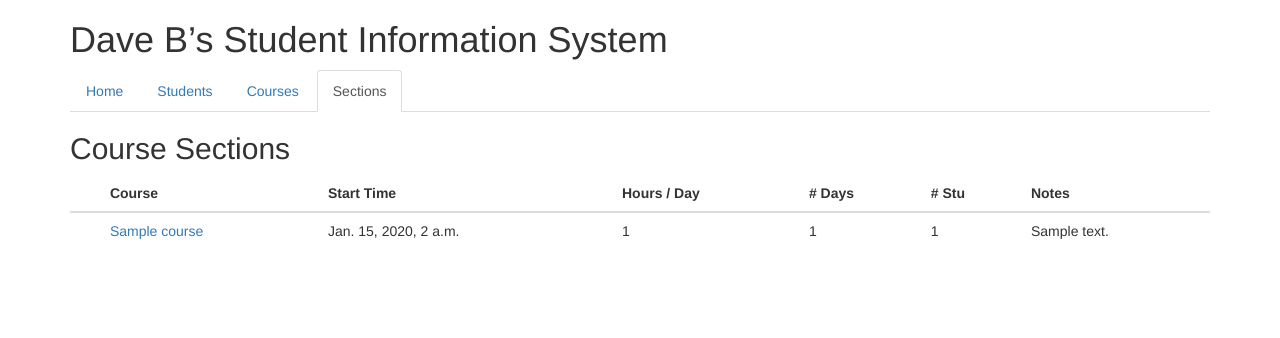
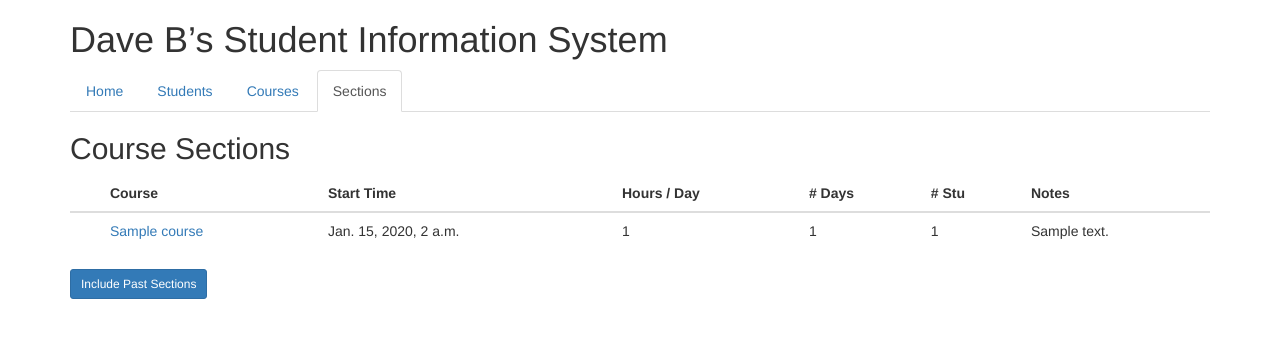
Before and after one commit to dcbriccetti/stusched, a Django app: page /app/sections in a window 1280 px wide. Shown: the top 338 px of the page. Run offline with Django 3.2, Linux system fonts and the light colour scheme; tables that the repository leaves empty hold one stand-in row (values such as "Sample post"); some libraries are stand-ins or nearby versions.

Commit message:
Show or hide past sections.

```diff
--- a/app/templates/app/index.html
+++ b/app/templates/app/index.html
@@ -6,7 +6,7 @@
 {% block content %}
 <img style="max-width: 100%; margin-bottom: 1em;" src="{% static "toppic.jpg" %}" alt="Picture of a programming class"/>
 {% if user.is_authenticated %}
-<p><a class="btn btn-primary btn-lg" href="/app/logout">Log Out</a></p>
+<p><a class="btn btn-primary btn-sm" href="/app/logout">Log Out</a></p>
 {% endif %}
     <h2>About</h2>
     <p>Dave B’s Student Information System lets you do the following:</p>
--- a/app/templates/app/section.html
+++ b/app/templates/app/section.html
@@ -4,9 +4,10 @@
 
 {% block content %}
     <h2>{{ section.course.name }}</h2>
-    <h3>{{ section.start_time }}</h3>
+    <h4>{{ section.start_time }}</h4>
 
     {% if ok_to_show %}
+    <h3>Students</h3>
     <table class="table">
     <thead>
     <tr>
--- a/app/templates/app/sections.html
+++ b/app/templates/app/sections.html
@@ -1,8 +1,11 @@
 {% extends "app/base.html" %}
 
-{% block title %}{{ block.super }} - Proposed Course Sections{% endblock %}
+{% block title %}{{ block.super }} - Course Sections{% endblock %}
 
 {% block content %}
     <h2>Course Sections</h2>
     {% include "app/section_table.html" %}
+    {% if not include_all %}
+        <a class='btn btn-primary btn-sm' role="button" href='/app/sections?include=all'>Include Past Sections</a>
+    {% endif %}
 {% endblock %}
--- a/app/templates/app/students.html
+++ b/app/templates/app/students.html
@@ -10,7 +10,10 @@
     <h2>{{ parent.name }}</h2>
     {% endif %}
     {% for student in parent.student_set.all %}
-        <h3><a href='/app/student/{{ student.id }}'>{{ student.name }}</a></h3>
+        <div>
+            <a href='/app/student/{{ student.id }}'><span title="Edit student profile" class="glyphicon glyphicon-edit"></span></a>
+            <strong style="font-size: 120%">{{ student.name }}</strong>
+        </div>
         <p>{% if student.age %}Age: {{ student.age }}{% endif %}{% if student.grade %}, Grade:
             {{ student.grade }}{% endif %}</p>
         {% if student.sections.count %}
--- a/app/views.py
+++ b/app/views.py
@@ -1,3 +1,4 @@
+from datetime import datetime
 from django.shortcuts import render, redirect
 from django.contrib.auth import authenticate, login, logout
 from django.contrib.auth.decorators import login_required
@@ -46,9 +47,14 @@ def parent_of_one_of_these_students(user, students):
 
 
 def sections(request):
+    include_all = request.GET.get('include', 'future') == 'all'
+    sections = Section.objects
+    if not include_all:
+        sections = sections.filter(start_time__gt=datetime.now())
     return render(request, 'app/sections.html', {
-        'sections': Section.objects.order_by('start_time'),
-        'viewable_section_ids': viewable_section_ids(request)
+        'sections':             sections.order_by('start_time'),
+        'viewable_section_ids': viewable_section_ids(request),
+        'include_all':          include_all
     })
 
 
@@ -101,7 +107,12 @@ def section(request, section_id):
 class Login(View):
     def get(self, request):
         form = AuthenticationForm()
-        new_user_form = NewUserForm()
+        data = {}
+        for name in ('name', 'email', 'parent_code'):
+            v = request.GET.get(name)
+            if v:
+                data[name] = v
+        new_user_form = NewUserForm(data)
         return render(request, 'app/login.html', {'form': form, 'new_user_form': new_user_form})
 
     def post(self, request):
```
